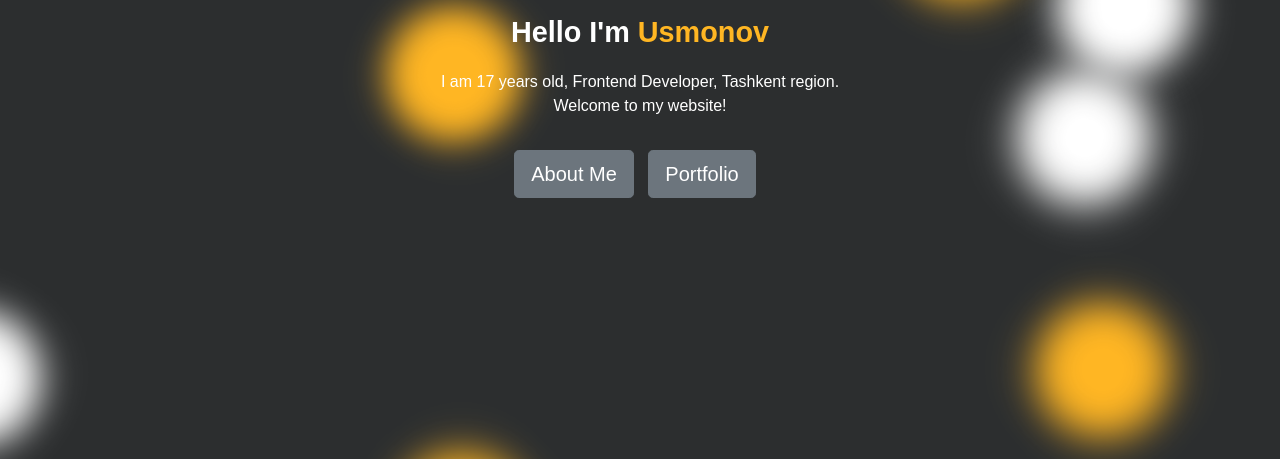
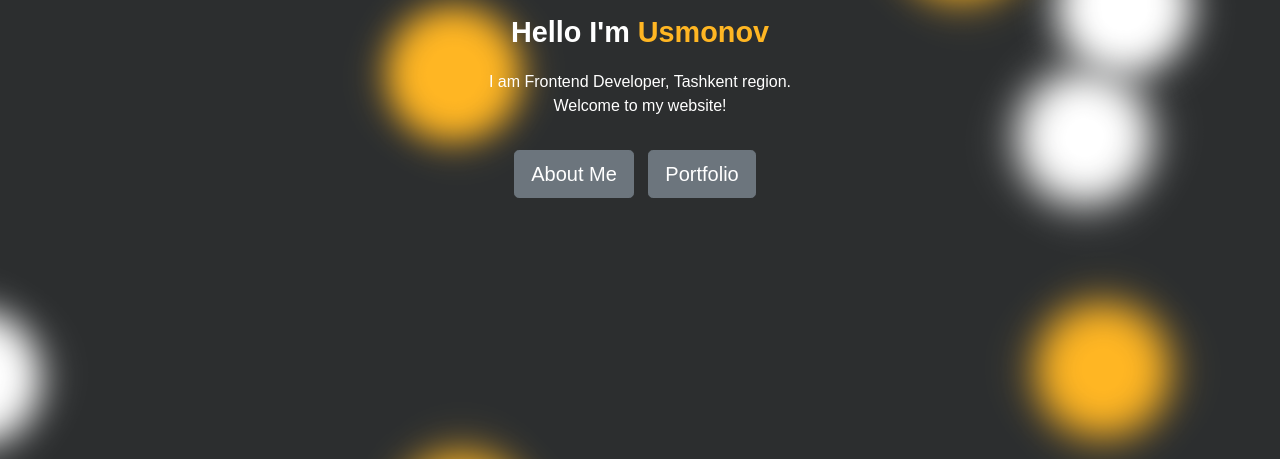
Before and after one commit to usmonovdev/portfolio, a plain HTML site: page index.html in a window 1280 px wide. Shown: the part 341-800 px from the top of the page. Drawn offline with nearby package versions, Linux system fonts and the light colour scheme; a web font is replaced by a local one.

Commit message:
Add files via upload

```diff
--- a/index.html
+++ b/index.html
@@ -115,7 +115,7 @@
         </div>
         <div class=row>
           <div class=col>
-            <p class=lorem>I am 17 years old, Frontend Developer, Tashkent region. <br> Welcome to my website!</p>
+            <p class=lorem>I am Frontend Developer, Tashkent region. <br> Welcome to my website!</p>
           </div>
         </div>
         <div class=row>
```
Also changed, not shown: img/ozim2.jpg.
